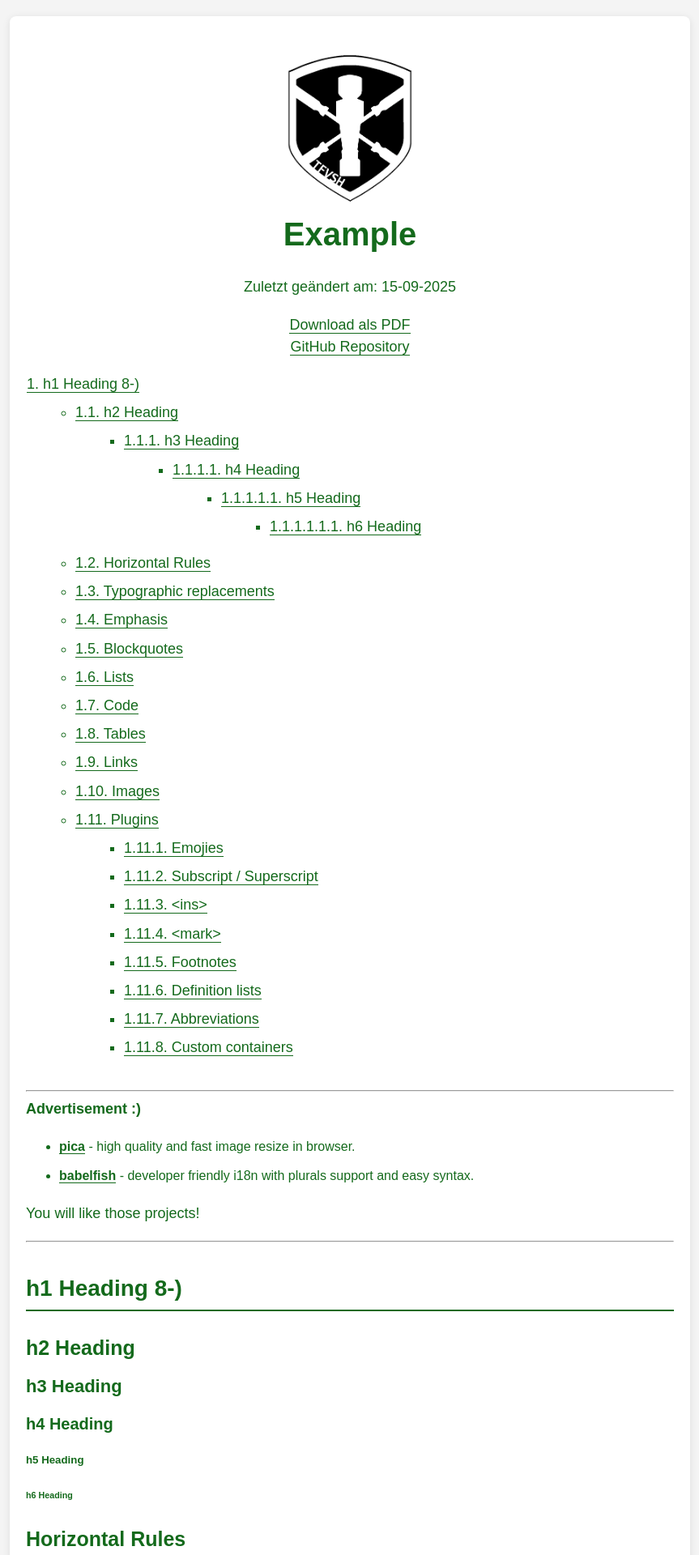
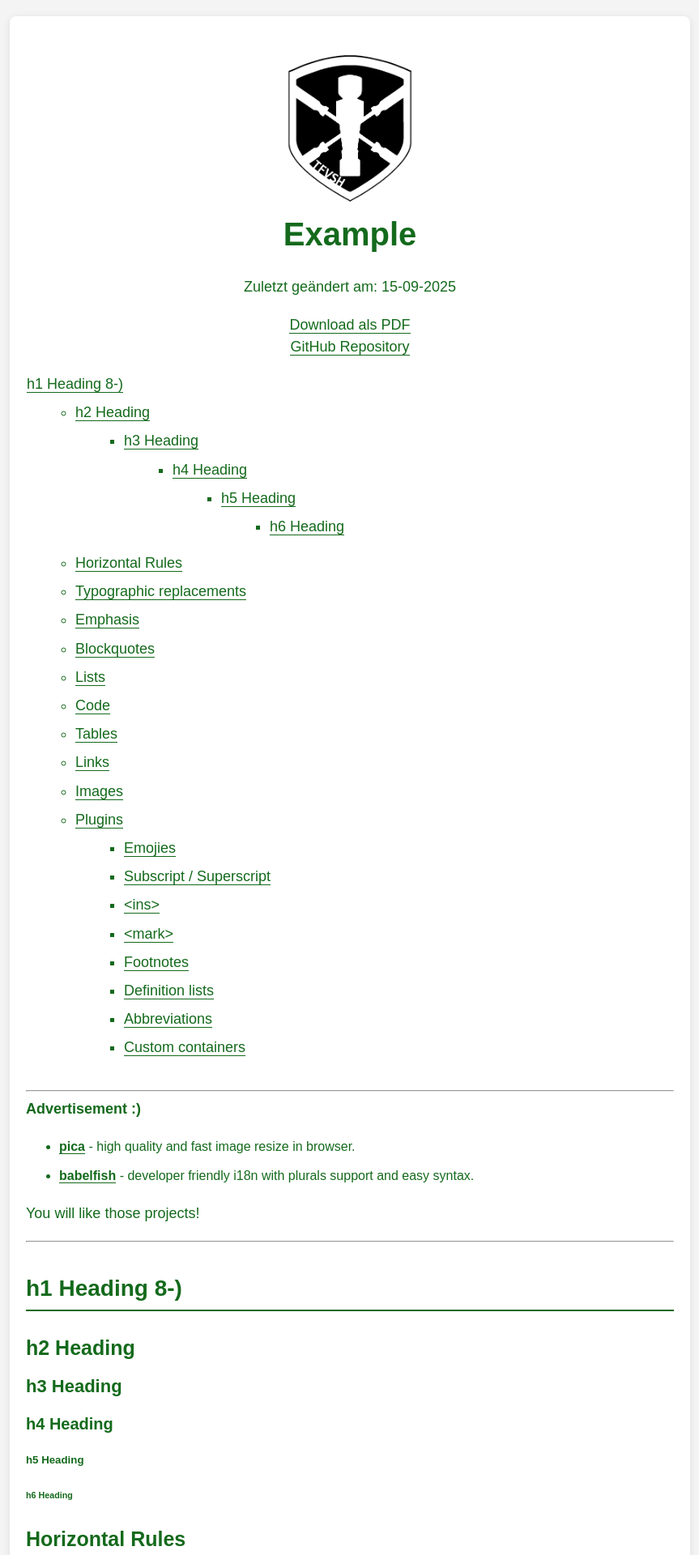
Before and after one commit to TFVSH/tfvsh-docs, a Jekyll site: the page built from docs/example.md, in a window 1280 px wide. Shown: the top 1920 px of the page at 81% size, without its empty margins (208-1071 px from the left). Built offline with Jekyll 4.4.1, drawn with Linux system fonts in a browser that asks for light colours; our own code applies the rules of GitHub Pages for plain Markdown files.

Commit message:
chore: fix styling

```diff
--- a/assets/css/style.css
+++ b/assets/css/style.css
@@ -6,6 +6,7 @@
     margin-top: 20px;
     margin-bottom: 20px;
 }
+
 /* Stil für das Startbild in Markdown */
 img {
     max-width: 100%;
@@ -50,12 +51,10 @@ body {
 }
 
 #markdown-toc li a::before {
-    content: counters(item, ".") ". "; /* Zählt und fügt die Nummer zum Link hinzu */
     color: #146a1c;
 }
 
 #markdown-toc ul {
-    counter-reset: item;
     margin-left: 20px;
 }
 
```
Lines whose indentation alone changed are shown as unchanged.
